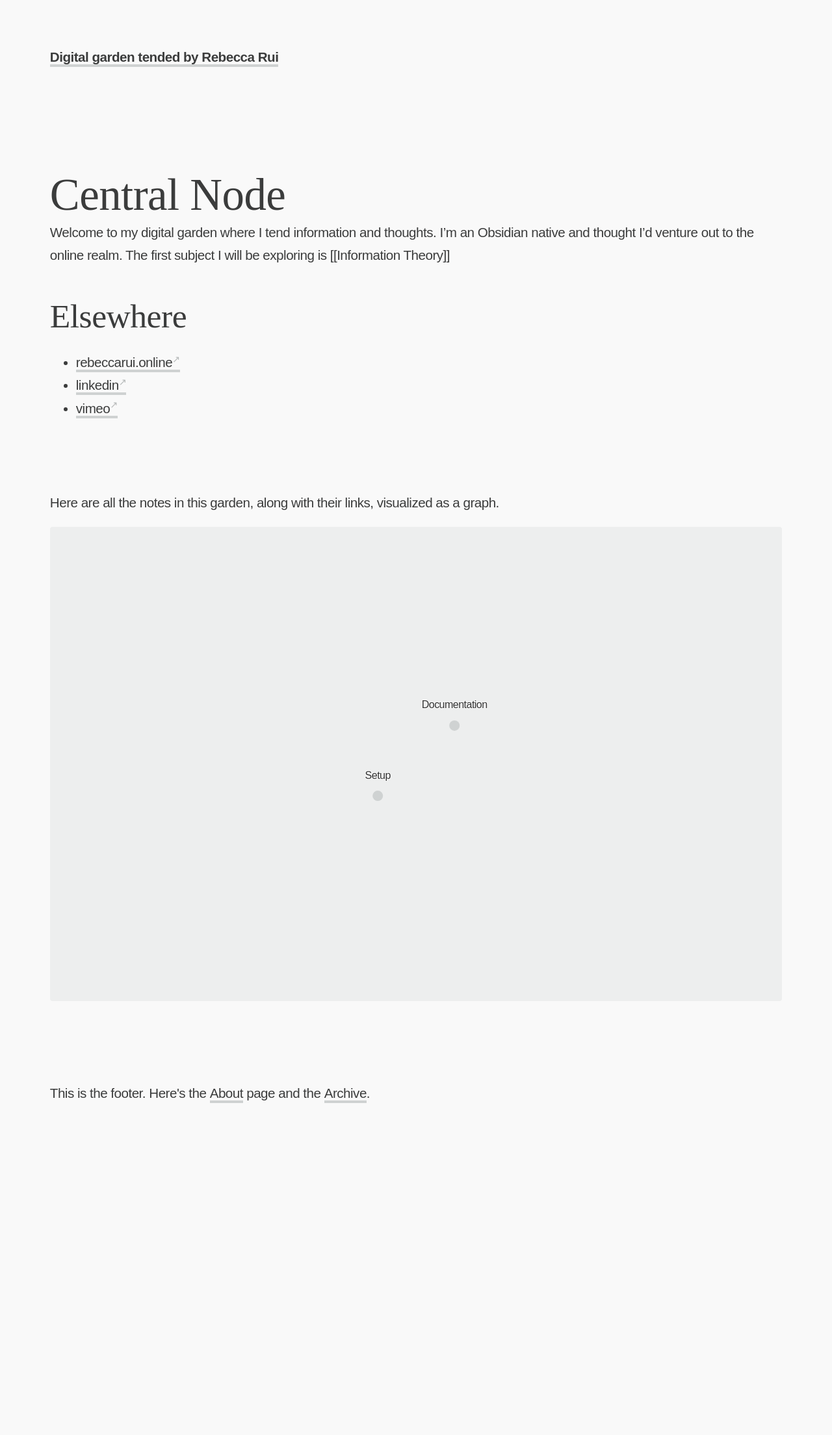
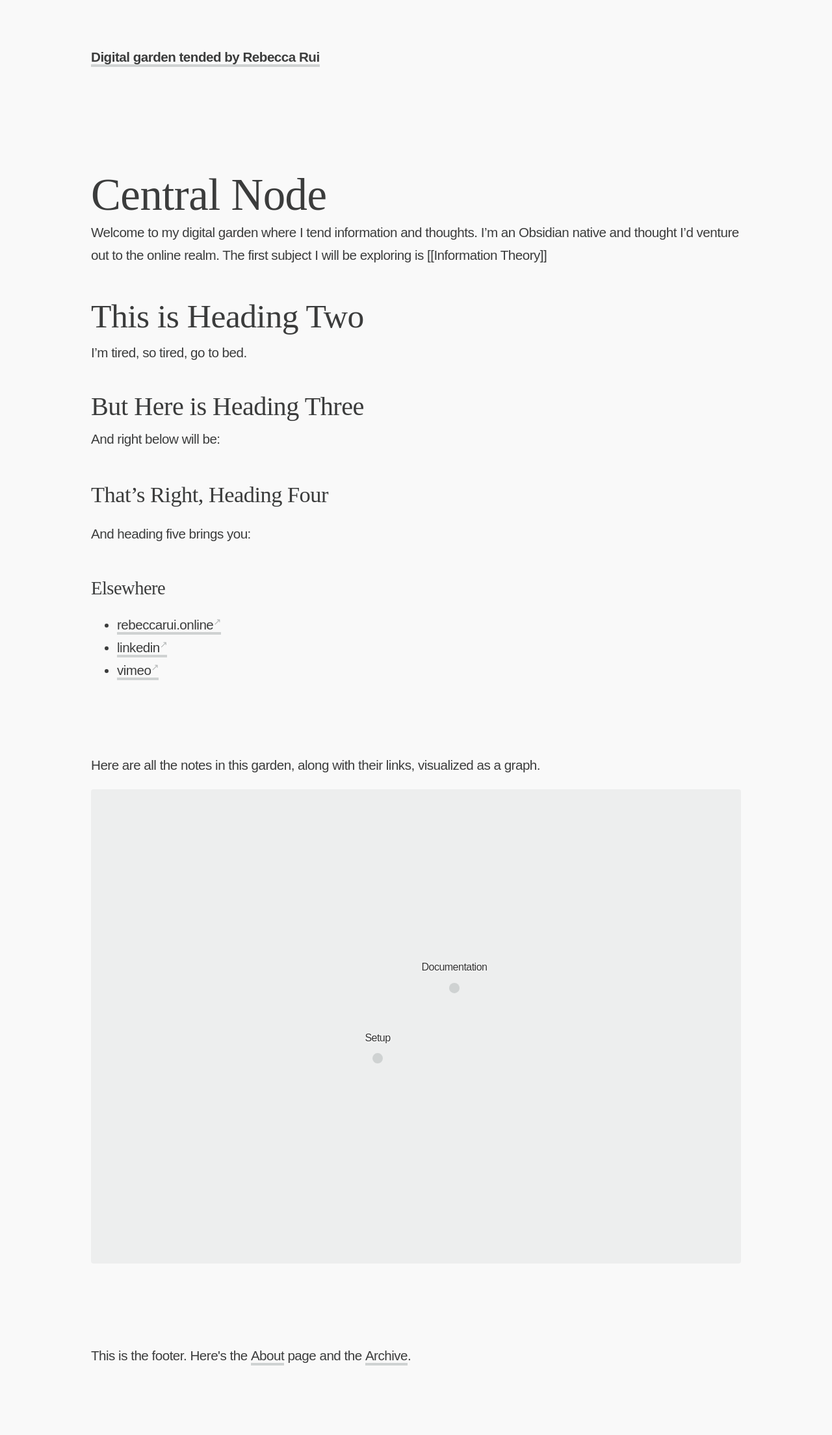
Before and after one commit to 84003/gray_garden, a Jekyll site: the page built from index.md, in a window 1280 px wide. Shown: the whole page at 65% size. Built offline with Jekyll 4.4.1, drawn with Linux system fonts in a browser that asks for light colours; Markdown is read by kramdown in place of the engine named in the settings; before the commit the page ends 1805 px from its top, so only the background shows below that.

Commit message:
Edited heading sizes

```diff
--- a/assets/css/fonts.css
+++ b/assets/css/fonts.css
@@ -9,9 +9,8 @@
   font-family: 'Karla';
   src: url('../fonts/Karla/Karla-Light.ttf') format('ttf');
   font-weight: 200 300 400 500 600 700 800;
-  font-style: normal;
+  /* font-style: normal; */
 }
-
 
 @font-face {
   font-family: 'Inter Variable';
--- a/assets/css/style.css
+++ b/assets/css/style.css
@@ -38,7 +38,7 @@ body {
   font-family: var(--primary-font);
   font-weight: 400;
   color: var(--text-color);
-  max-width: 1250px;
+  max-width: 1000px;
   margin: 0 auto;
   padding: 4vh 6vw;
   overflow-x: hidden;
@@ -86,8 +86,14 @@ h1+p, h2+p, h3+p {
 
 h3 {
   font-weight: 500;
-  font-size: 0.900rem;
+  /* font-size: 0.900rem; */
 }
+
+h4, h5 {
+  font-weight: 500;
+  /* font-size: 0.900rem; */
+}
+
 
 nav {
   margin: 1em 0 3em
@@ -108,7 +114,8 @@ main section {
   grid-column: 1 / -1;
 }
 
-@media (max-width: 1200px) {
+/* was 1200px */
+@media (max-width: 1000px) {
   content, side, article, aside {
     grid-column: 1 / -1;
     max-width: calc(100vw - 12vw)
--- a/index.md
+++ b/index.md
@@ -6,7 +6,19 @@ id: home
 
 Welcome to my digital garden where I tend information and thoughts. I'm an Obsidian native and thought I'd venture out to the online realm. The first subject I will be exploring is [[Information Theory]]
 
-## Elsewhere
+## This is Heading Two
+
+I'm tired, so tired, go to bed.
+
+### But Here is Heading Three
+
+And right below will be:
+
+#### That's Right, Heading Four
+
+And heading five brings you:
+
+##### Elsewhere
 - [rebeccarui.online](https://rebeccarui.online/)
 - [linkedin](https://www.linkedin.com/in/r-rui/)
 - [vimeo](https://vimeo.com/rebeccarui)
```
